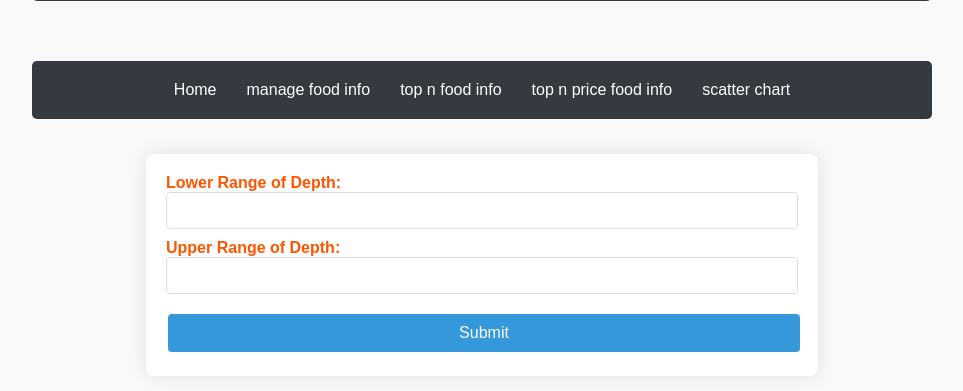
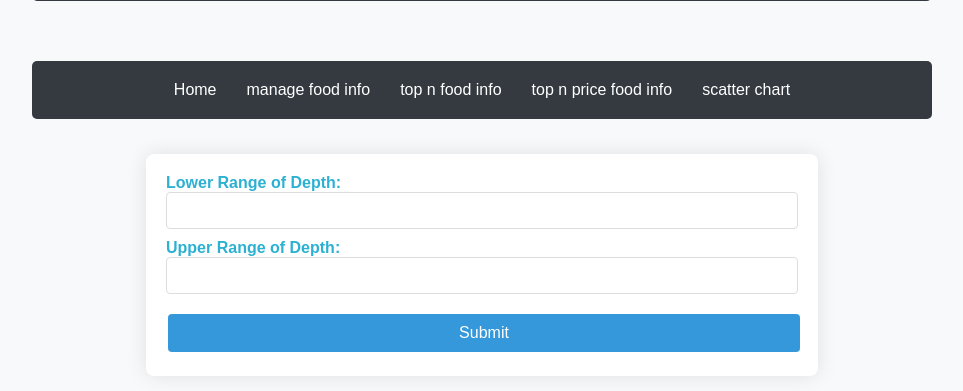
Before and after one commit to rakshit9/quiz5, a Flask app: page /form2 in a window 1280 px wide. Shown: the part 185-576 px from the top of the page, without its empty margins (158-1121 px from the left). Run offline with Flask 3, Linux system fonts and the light colour scheme; some libraries are stand-ins or nearby versions.

Commit message:
update css

```diff
--- a/static/styles.css
+++ b/static/styles.css
@@ -210,7 +210,7 @@ select:focus {
 /* static/styles.css */
 .form-label {
     font-weight: bold;
-    color: #ff5500; /* Green */
+    color: #2cb1d2; /* Green */
 }
 
 .form-control {
```
